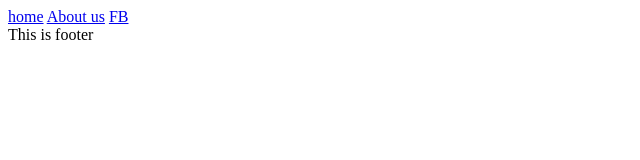
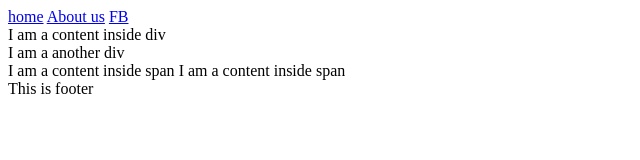
Before and after one commit to savadaliya/The-Ultimate-HTML-Course, a plain HTML site: page CHAPTER 3/layout.html in a window 1280 px wide. Shown: the whole page, without its empty margins (0-640 px from the left). Drawn offline with Linux system fonts and the light colour scheme.

Commit message:
Update layout.html

```diff
--- a/CHAPTER 3/layout.html
+++ b/CHAPTER 3/layout.html
@@ -22,6 +22,19 @@
                 <!-- A self-contained content -->
                 <article>
                     <!-- Content goes here -->
+                    <div>
+                        I am a content inside div
+                     </div>
+                     <div>
+                        I am a another div
+                     </div>
+
+                     <span>
+                        I am a content inside span
+                     </span>
+                     <span>
+                        I am a content inside span
+                     </span>
                 </article>
             </section>
             <!-- Content aside from the main content (e.g. Ads, sidebars) -->
```
